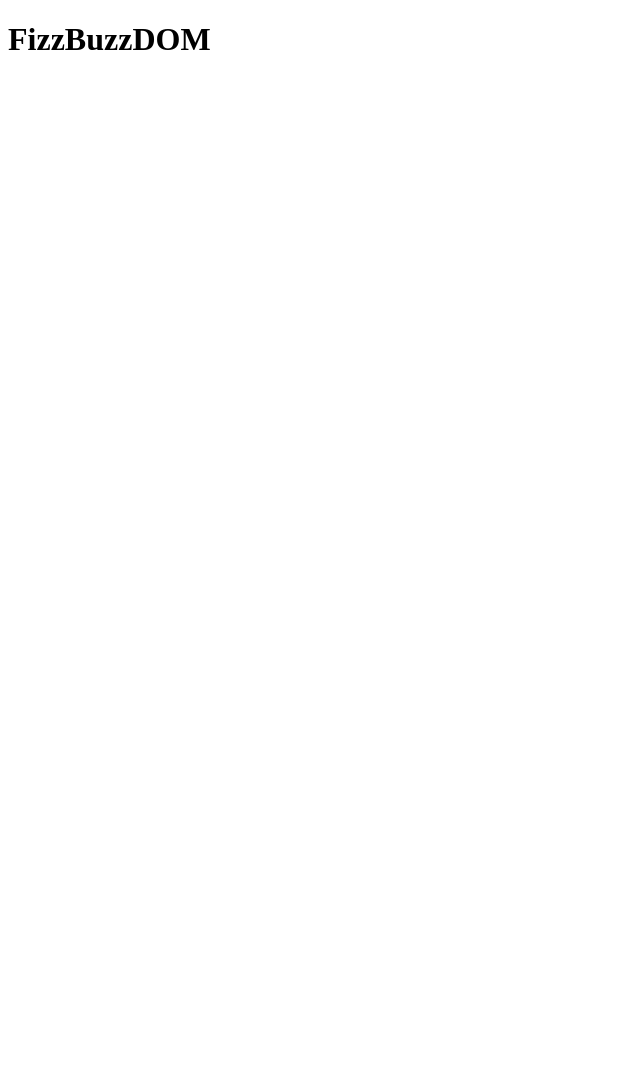
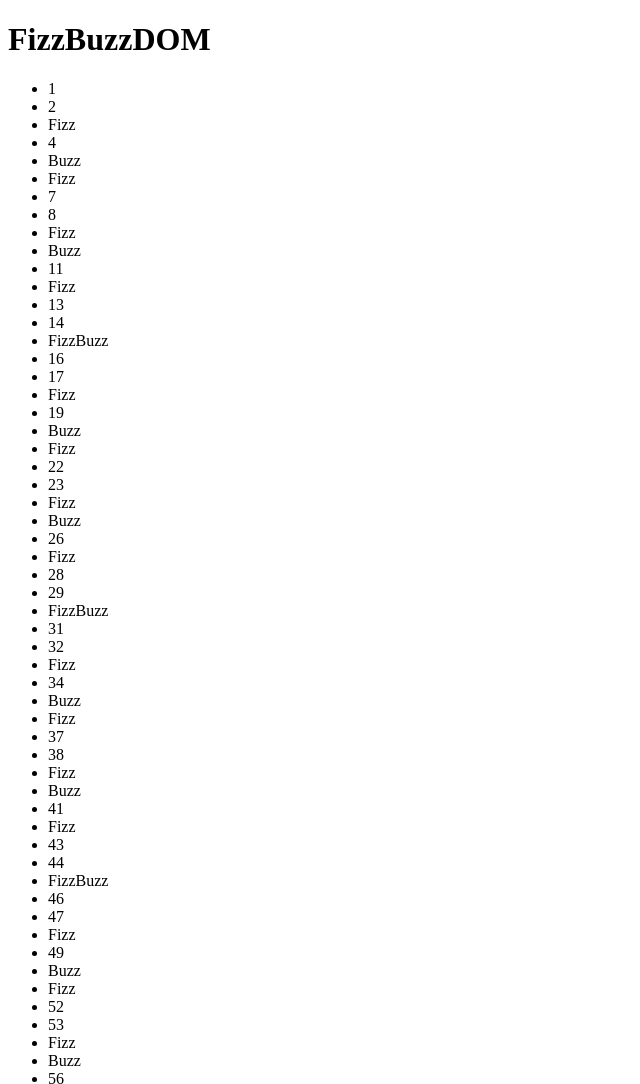
Before and after one commit to Vincenzo-23/js-fizzbuzz, a plain HTML site: page index.html in a window 1280 px wide. Shown: the top 1084 px of the page, without its empty margins (0-640 px from the left). Before the commit the page ends 800 px from the top, so only its background shows below. Drawn offline with Linux system fonts and the light colour scheme.

Commit message:
ADD: added the printing in the DOM in the js

```diff
--- a/index.html
+++ b/index.html
@@ -8,6 +8,7 @@
 </head>
 <body>
     <h1>FizzBuzzDOM</h1>
+    <ul class="box"></ul>
 
     <script src="./js/app.js"></script>
 </body>
--- a/js/app.js
+++ b/js/app.js
@@ -1,30 +1,62 @@
 console.log("inizio FizzBuzz")
 
 //stampare in console i numeri da 1 a 10
-let n = 100
+let n = 100; //number
+
+//dichiaro la variabile ulBox con valore relativo all'ul nel DOM
+const ulBox = document.querySelector(".box")
+// console.log(ulBox)
+
 
 for(let i = 0; i < n; i++){
-    let num = i + 1
-    // console.log(num)
+    let num = i + 1; //number
 
     //dichiaro le variabili alle quali assegno rispettivamente i valori: num % 3 e num % 5
-    let module3 = num % 3
+    let module3 = num % 3 // number
 
-    let module5 = num % 5
+    let module5 = num % 5 // number
 
 
     if(module3 == 0 && module5 == 0){
-        //stampare la parola "FizzBuzz" al posto dei numeri, se i numeri sono sia multipli di 3 sia multipli di 5
+        //stampare in console la parola "FizzBuzz" al posto dei numeri, se i numeri sono sia multipli di 3 sia multipli di 5
         console.log("FizzBuzz")
+        //stampare nella pagina la parola "FizzBuzz" al posto dei numeri, se i numeri sono sia multipli di 3 sia multipli di 5
+        // - dichiaro una variabile alla quale assegno il valore di li all'interno della ulBox
+        const liCell = document.createElement("li")
+        // assegno un innerhtml "FizzBuzz" a questa variabile
+        liCell.innerHTML = "FizzBuzz"
+        //inserisco questa variabile nel DOM appendendola alla variabile ulBox
+        ulBox.append(liCell)
     }else if(module3 == 0){
-        //stampare la parola "Fizz" al posto dei numeri, se i numeri sono multipli di 3
+        //stampare in console la parola "Fizz" al posto dei numeri, se i numeri sono multipli di 3
         console.log("Fizz")
+        //stampare nella pagina la parola "Fizz" al posto dei numeri multipli di 3
+        // - dichiaro una variabile alla quale assegno il valore di li all'interno della ulBox
+        const liCell = document.createElement("li")
+        // assegno un innerhtml "Fizz" a questa variabile
+        liCell.innerHTML = "Fizz"
+        //inserisco questa variabile nel DOM appendendola alla variabile ulBox
+        ulBox.append(liCell)
     }else if(module5 === 0){
-        //stampare la parola "Buzz" al posto dei numeri, se i numeri sono multipli di 5
+        //stampare in console la parola "Buzz" al posto dei numeri, se i numeri sono multipli di 5
         console.log("Buzz")
+        //stampare nella pagina la parola "Buzz" al posto dei numeri multipli di 5
+        // - dichiaro una variabile alla quale assegno il valore di li all'interno della ulBox
+        const liCell = document.createElement("li")
+        // assegno un innerhtml "Buzz" a questa variabile
+        liCell.innerHTML = "Buzz"
+        //inserisco questa variabile nel DOM appendendola alla variabile ulBox
+        ulBox.append(liCell)
     }else{
-        //stampare normalmente i numeri che non sono né multipli di 3, né multipli di 5
+        //stampare in console i numeri che non sono né multipli di 3, né multipli di 5
         console.log(num)
+        //stampare nella pagina il numero che normalmente non è né multiplo di 3 né multiplo di 5
+        // - dichiaro una variabile alla quale assegno il valore di li all'interno della ulBox
+        const liCell = document.createElement("li")
+        // assegno un innerhtml con contenuta la variabile num a questa stessa variabile
+        liCell.innerHTML = num
+        //inserisco questa variabile nel DOM appendendola alla variabile ulBox
+        ulBox.append(liCell)
     }
 
 }
```
